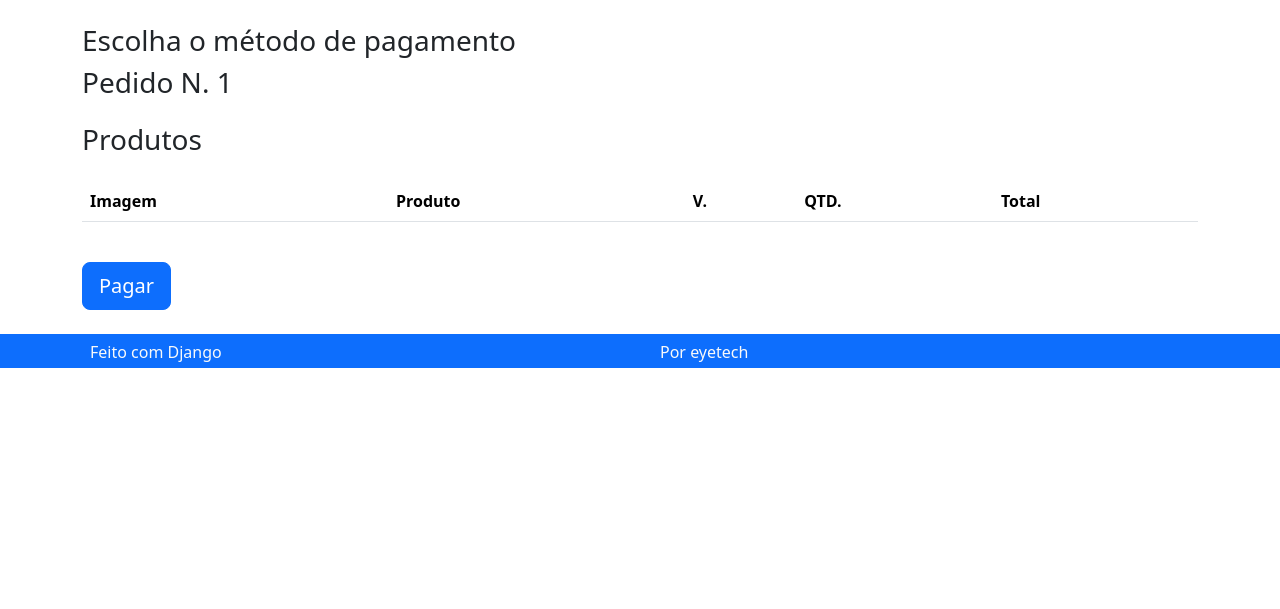
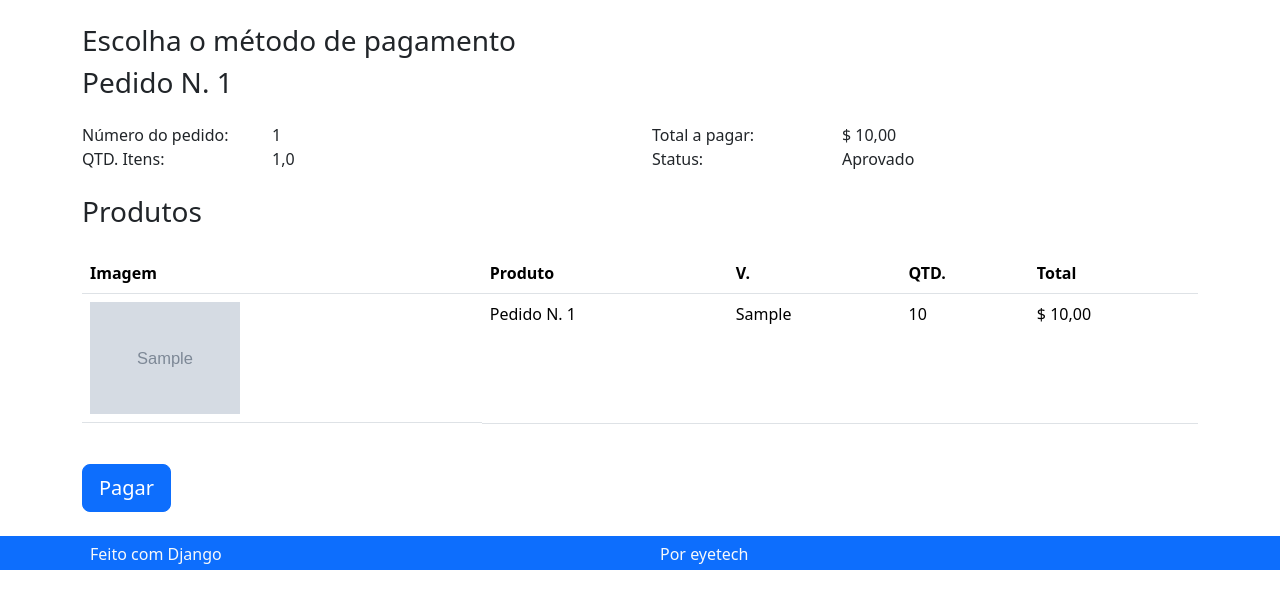
Before and after one commit to MeiryanneMartins/ECOMMERCE, a Django app: page /pedido/pagar/1 in a window 1280 px wide. Shown: the part 92-701 px from the top of the page. Run offline with Django 4.2, Linux system fonts and the light colour scheme; a user stored in the database is signed in; tables that the repository leaves empty hold one stand-in row (values such as "Sample post"); grey boxes marked "Sample" are stand-in pictures; lists and menus that the app fills with data are empty; some libraries are stand-ins or nearby versions.

Commit message:
finish save order

```diff
--- a/order/views.py
+++ b/order/views.py
@@ -10,7 +10,20 @@ from .models import Order, ItemOrder
 from utils import utils
 
 
-class Pay(DetailView):
+class DispatchLoginRequiredMixin(View):
+    def dispatch(self, *args, **kwargs):
+        if not self.request.user.is_authenticated:
+            return redirect('profile_user:criar')
+
+        return super().dispatch(*args, **kwargs)
+
+    def get_queryset(self, *args, **kwargs):
+        qs = super().get_queryset(*args, **kwargs)
+        qs = qs.filter(user=self.request.user)
+        return qs
+
+
+class Pay(DispatchLoginRequiredMixin, DetailView):
     template_name = 'order/pay.html'
     model = Order
     pk_url_kwarg = 'pk'
@@ -97,7 +110,7 @@ class SaveOrder(View):
         del self.request.session['car']
         return redirect(
             reverse(
-                'order:pay.html',
+                'order:pagar',
                 kwargs={
                     'pk': order.pk
                 }
--- a/product/templates/parciais/_order.html
+++ b/product/templates/parciais/_order.html
@@ -4,6 +4,18 @@
 <div class="row">
     <div class="col">
         <h3>{{ order }}</h3>
+
+        <div class="row mt-4">
+            <div class="col-lg-2 font-weight-bold">Número do pedido:</div>
+            <div class="col-lg-4">{{ order.id }}</div>
+            <div class="col-lg-2 font-weight-bold">Total a pagar:</div>
+            <div class="col-lg-4">{{  order.total_amount|format_price }}</div>
+
+            <div class="col-lg-2 font-weight-bold">QTD. Itens:</div>
+            <div class="col-lg-4">{{order.sum_order}}</div>
+            <div class="col-lg-2 font-weight-bold">Status:</div>
+            <div class="col-lg-4">{{ order.get_status_display }}</div>
+        </div>
 
         <div class="row mt-4">
             <div class="col">
@@ -20,6 +32,25 @@
                     <th>QTD.</th>
                     <th>Total</th>
                 </tr>
+
+                {% for line in order.itemorder_set.all %}
+                <tr>
+                    <td class="d-none d-lg-block">
+                        <img class="cart-img" src="{% get_media_prefix %}{{ line.image }}">
+                    </td>
+                    <td>{{ line.order }}</td>
+                    <td>{{ line.variation }}</td>
+                    <td>{{ line.amount }}</td>
+                    <td>
+                        {% if line.price_promotional %}
+                        {{ line.price_promotional|format_price }}
+                        {% else %}
+                        {{ line.price|format_price }}
+                        {% endif %}
+                    </td>
+                </tr>
+                {% endfor %}
+
             </table>
         </div>
     </div>
```
